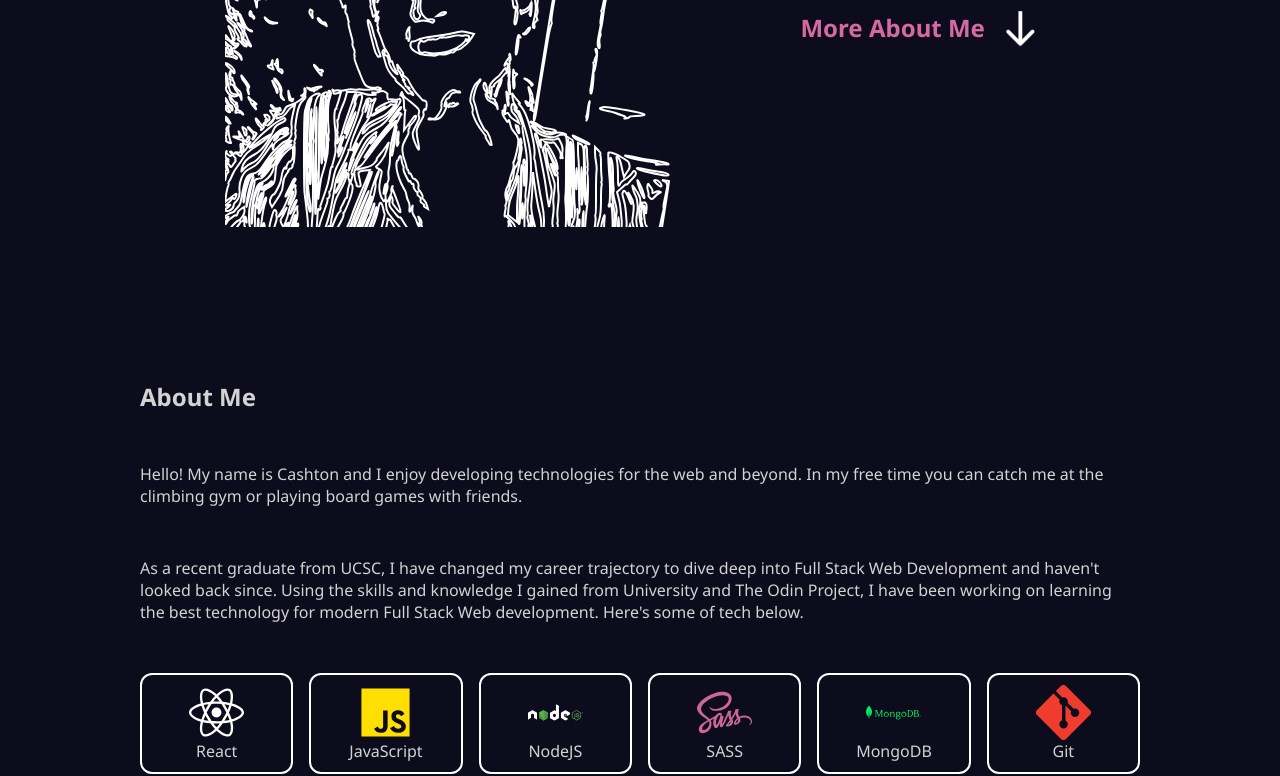
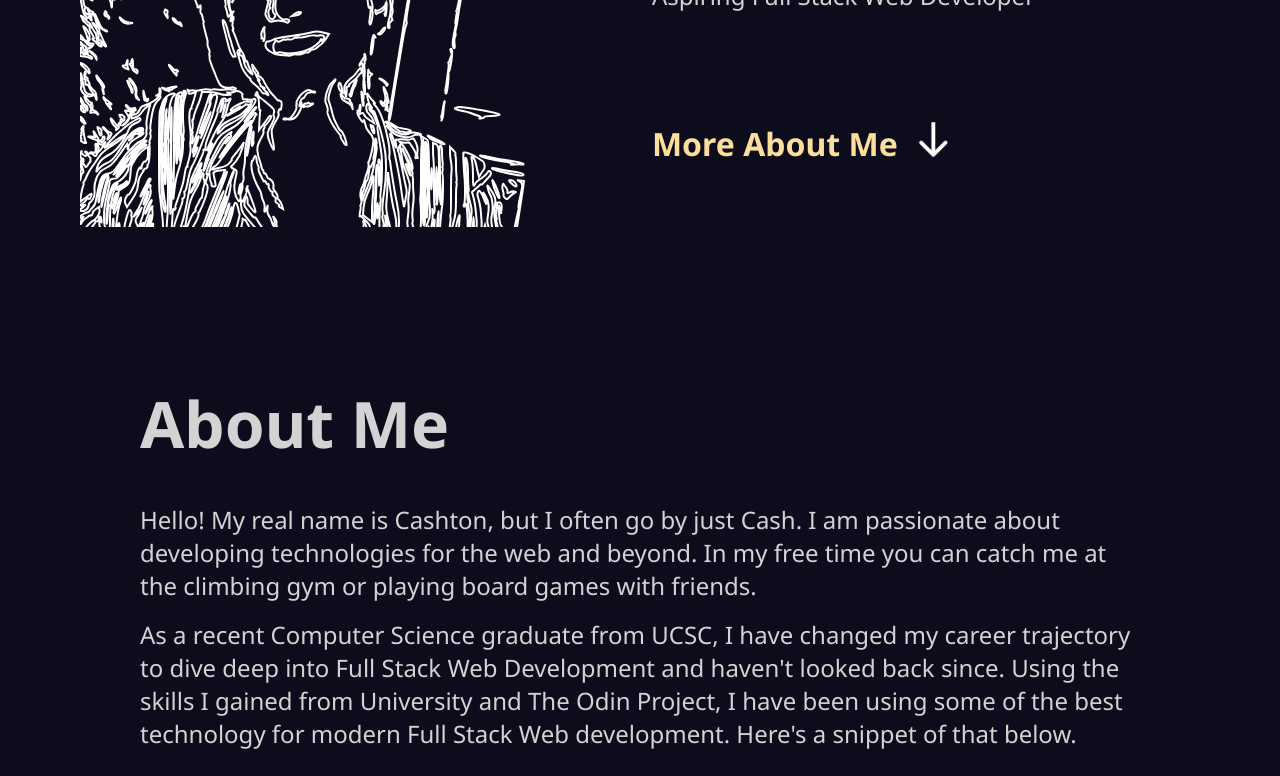
Before and after one commit to cashholb/personal-portfolio-website, a React (Vite) app: page / in a window 1280 px wide. Shown: the part 420-1196 px from the top of the page. Built offline with nearby package versions, Linux system fonts and the light colour scheme.

Commit message:
tinker with styles

```diff
--- a/src/App.scss
+++ b/src/App.scss
@@ -1,4 +1,8 @@
-*,
+
+
+@import url('https://fonts.googleapis.com/css2?family=Fira+Code:wght@300;400;500;600;700&family=Source+Code+Pro:ital,wght@0,500;0,600;0,700;0,800;0,900;1,500;1,600;1,700;1,800;1,900&display=swap');
+
+  *,
 *::before,
 *::after {
   box-sizing: border-box;
@@ -10,9 +14,9 @@
 
 :root {
   --section-color: white;
-  --green: #bbdbb4;
-  --red: #fcf0cc;
-  --purple: #d56aa0;
+  --green: #C4D6B0;
+  --red: #ba5624;
+  --purple: #fcde9c;
 }
 
 html {
@@ -30,6 +34,18 @@ body {
   margin: 0 auto;
 }
 
+h1 {
+  font-size: 4em;
+}
+
+h2 {
+  font-size: 2em;
+}
+
+p {
+  font-size: 1.5em;
+}
+
 a {
   text-decoration: none;
   color: inherit;
--- a/src/components/about/About.jsx
+++ b/src/components/about/About.jsx
@@ -33,20 +33,23 @@ function About() {
   return (
     <div className="about">
       <h1>About Me</h1>
+      <div className="paragraph-section">
         <p>
           {`
-          Hello! My name is Cashton and I enjoy developing technologies for the web and beyond.
+            Hello! My real name is Cashton, but I often go by just Cash.
+            I am passionate about developing technologies for the web and beyond.
             In my free time you can catch me at the climbing gym or playing board games with friends.
           `}
         </p>
         <p>
           {`
-          As a recent graduate from UCSC, I have changed my career trajectory to dive deep into Full Stack Web Development
-          and haven't looked back since. Using the skills and knowledge I gained from University and The Odin Project, I have
-          been working on learning the best technology for modern Full Stack Web development. Here's some of tech
-          below.
+            As a recent Computer Science graduate from UCSC, I have changed my career trajectory to dive deep into
+            Full Stack Web Development and haven't looked back since. Using the skills I
+            gained from University and The Odin Project, I have been using some of the best technology for
+            modern Full Stack Web development. Here's a snippet of that below.
           `}
         </p>
+      </div>
       <div className="tech-card-list">
         {icons.map((icon) =>
           <TechCard key={icon.description} svgFilePath={icon.filePath} description={icon.description}/>
--- a/src/components/about/about.scss
+++ b/src/components/about/about.scss
@@ -2,10 +2,16 @@
 .about {
   display: flex;
   flex-direction: column;
-  gap: 50px;
+  gap: 36px;
 
   max-width: 1000px;
   margin: 0 auto;
+}
+
+.paragraph-section {
+  display: flex;
+  flex-direction: column;
+  gap: 16px;
 }
 
 .tech-card-list {
@@ -18,3 +24,9 @@
       grid-template-columns: repeat(auto-fill, minmax(150px, 1fr)); // Adjust for smaller screens
     }
 }
+
+.tech-card-list {
+  display: flex;
+  justify-content: center;
+  flex-wrap: wrap;
+}
--- a/src/components/about/techCard/techCard.scss
+++ b/src/components/about/techCard/techCard.scss
@@ -8,10 +8,12 @@
 
   display: flex;
   flex-direction: column;
+  justify-content: center;
+  gap: 10px;
   align-items: center;
 
-  min-height: 100px;
-  min-width: 100px;
+  min-height: 150px;
+  min-width: 150px;
   padding: 10px;
 
   img {
--- a/src/components/hero/heroText/HeroText.jsx
+++ b/src/components/hero/heroText/HeroText.jsx
@@ -6,10 +6,8 @@ function HeroText() {
   return(
     <div className="hero-right">
       <div className="hero-text">
-        <h1>Hi, I&apos;m Cashton Holbert</h1>
-
+        <h1><span className='name-span'>Cashton Holbert</span></h1>
         <p>Aspiring Full Stack Web Developer</p>
-
       </div>
       <ScrollIndicator></ScrollIndicator>
     </div>
--- a/src/components/hero/heroText/heroText.scss
+++ b/src/components/hero/heroText/heroText.scss
@@ -2,5 +2,10 @@
   display: flex;
   flex-direction: column;
   justify-content: space-between;
-  gap: 15px;
+  gap: 25px;
 }
+
+.name-span {
+  color: #ffa552;
+  font-family: 'Source Code Pro', monospace;
+}
```
Also changed, not shown: src/components/portfolio/Portfolio.jsx (added). Lines whose indentation alone changed are shown as unchanged.
